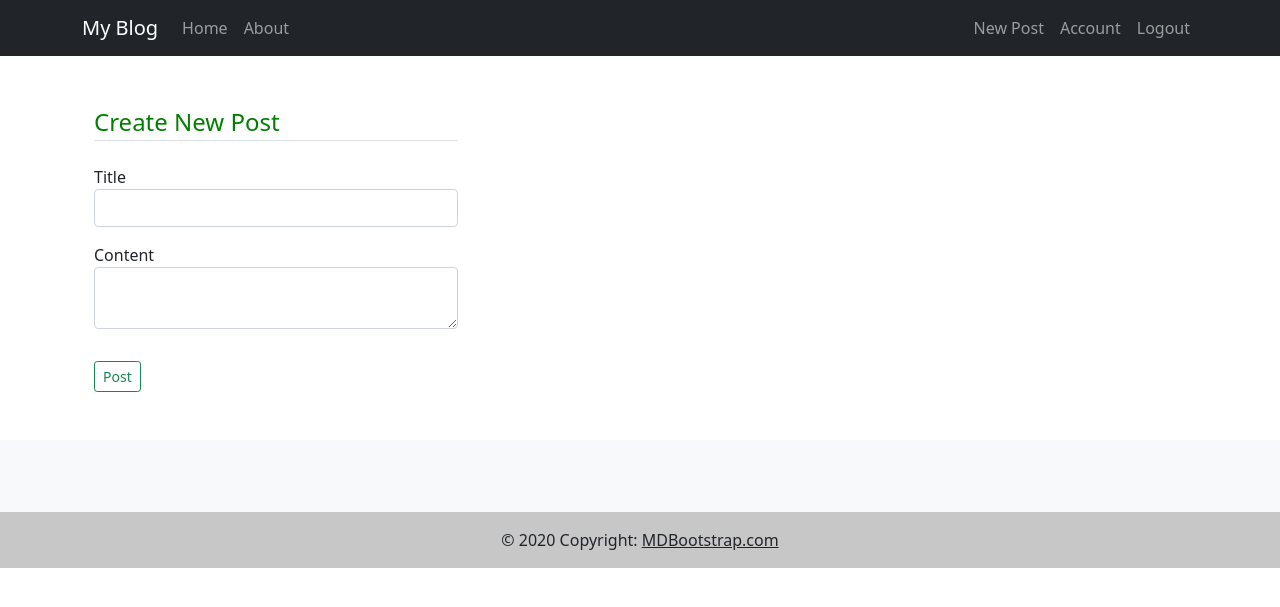
After one commit to Barnez299/flaskblog2, a Flask app: page /post/new in a window 1280 px wide. The commit adds this page. Shown: the top 607 px of the page. Run offline with Flask 2, Linux system fonts and the light colour scheme; the visitor is signed in with stand-in values (Sample User, id 1); some libraries are stand-ins or nearby versions.

Commit message:
create post route working

```diff
--- a/flaskblog2/forms.py
+++ b/flaskblog2/forms.py
@@ -1,7 +1,7 @@
 from flask_wtf import FlaskForm
 from flask_wtf.file import FileAllowed, FileField
 from flask_login import current_user
-from wtforms import StringField, PasswordField, SubmitField, BooleanField
+from wtforms import StringField, PasswordField, SubmitField, BooleanField, TextAreaField
 from wtforms.validators import DataRequired, Length, Email, EqualTo, ValidationError
 from flaskblog2.models import User, Post
 
@@ -47,3 +47,9 @@ class UpdateAccountForm(FlaskForm):
             user = User.query.filter_by(email=email.data).first()
             if user:
                 raise ValidationError("Email already exist. Please create another one")
+
+
+class PostForm(FlaskForm):
+    title = StringField(label='Title', validators=[DataRequired()])
+    content = TextAreaField(label='Content', validators=[DataRequired()])
+    submit = SubmitField(label='Post')
--- a/flaskblog2/routes.py
+++ b/flaskblog2/routes.py
@@ -3,35 +3,16 @@ import secrets
 from PIL import Image
 from flask import redirect, url_for, render_template, flash, request
 from flaskblog2 import app, db, bcrypt
-from flaskblog2.forms import LoginForm, RegistrationForm, UpdateAccountForm
+from flaskblog2.forms import LoginForm, RegistrationForm, UpdateAccountForm, PostForm
 from flaskblog2.models import User, Post
 from flask_login import login_user, current_user, logout_user, login_required
 
 
-posts = [
-    {
-        'author': 'Corey Schafer',
-        'title': 'Blog Post 1',
-        'content': 'First post content',
-        'date_posted': 'April 20, 2018'
-    },
-    {
-        'author': 'Jane Doe',
-        'title': 'Blog Post 2',
-        'content': 'Second post content',
-        'date_posted': 'April 21, 2018'
-    },
-    {
-        'author': 'Frank Doe',
-        'title': 'Blog Post 3',
-        'content': 'Third post content',
-        'date_posted': 'April 25, 2018'
-    },
-]
 
 @app.route("/")
 @app.route("/home")
 def home():
+    posts = Post.query.all()
     return render_template('home.html', title='Home', posts=posts)
 
 @app.route("/about")
@@ -105,3 +86,17 @@ def login():
 def logout():
     logout_user()
     return redirect(url_for('home'))
+
+# create new post
+
+@app.route("/post/new", methods=['GET','POST'])
+@login_required
+def new_post():
+    form = PostForm()
+    if form.validate_on_submit():
+        post = Post(title=form.title.data, content=form.content.data, author=current_user)
+        db.session.add(post)
+        db.session.commit()
+        flash('Post created successfully', category='success')
+        return redirect(url_for('home'))
+    return render_template('create_post.html', title='New Post', form=form)
--- a/flaskblog2/templates/account.html
+++ b/flaskblog2/templates/account.html
@@ -2,7 +2,7 @@
 <div class="card mb-3" style="max-width: 800px;">
     <div class="row g-0">
         <div class="col-md-4">
-            <img src="{{image_file}}" alt="...">
+            <img src="{{image_file}}" class="rounded-circle">
         </div>
         <div class="col-md-8">
             <div class="card-body">
--- a/flaskblog2/templates/base.html
+++ b/flaskblog2/templates/base.html
@@ -32,6 +32,9 @@
                     </ul>
                     <ul class="navbar-nav ms-auto">
                         {% if current_user.is_authenticated %}
+                        <li class="nav-item">
+                            <a class="nav-link" href="{{ url_for('new_post') }}">New Post</a>
+                        </li>
                         <li class="nav-item">
                             <a class="nav-link" href="{{ url_for('account') }}">Account</a>
                         </li>
--- /dev/null
+++ b/flaskblog2/templates/create_post.html
@@ -0,0 +1,23 @@
+{% extends 'base.html' %} {% block content %}
+<div class="container">
+    <div class="col-lg-4 col-md-12 mb-4 mb-md-0">
+        <form method="POST" action="" novalidate>
+            {{ form.hidden_tag() }}
+            <fieldset>
+                <legend class="border-bottom mb-4">Create New Post</legend>
+                <div class="form-group">
+                    {{form.title.label(class="form-control-label")}} {% if form.title.errors %} {{form.title(class="form-control mb-3 is-invalid")}} {% for error in form.title.errors %}
+                    <span>{{error}}</span> {% endfor%} {% else %} {{form.title(class="form-control mb-3")}} {% endif %}
+                </div>
+                <div class="form-group">
+                    {{form.content.label(class="form-control-label")}} {%if form.content.errors%} {{form.content(class="form-control mb-3 is-invalid")}} {%for error in form.content.errors%}
+                    <span>{{error}}</span> {%endfor%} {%else%} {{form.content(class="form-control mb-3")}} {%endif%}
+                </div>
+            </fieldset>
+            <div class="form-group">
+                {{ form.submit(class="btn btn-outline-success mt-3 btn-sm")}}
+            </div>
+        </form>
+    </div>
+</div>
+{% endblock %}
--- a/flaskblog2/templates/home.html
+++ b/flaskblog2/templates/home.html
@@ -5,7 +5,7 @@
         <div class="card">
             <div class="card-header">
                 <h5 class="card-title">{{post.title}}</h5>
-                <small class="text-muted author">Author:{{post.author}} on {{post.date_posted}} </small>
+                <small class="text-muted author">{{post.author.username}} ({{post.date_posted.strftime('%Y-%m-%d')}})</small>
             </div>
             <div class="card-body">
                 <p class="card-text">{{post.content}}</p>
--- a/flaskblog2/templates/login.html
+++ b/flaskblog2/templates/login.html
@@ -20,8 +20,6 @@
             </fieldset>
             <div class="form-group">
                 {{ form.submit(class="btn btn-outline-success mt-3 btn-sm")}}
-
-
             </div>
             <div class="mt-3">
                 <small class="text-muted">
@@ -33,7 +31,6 @@
                     Need An Account? <a class="ml-2" href="{{ url_for('register') }}">Sign Up Now</a>
                 </small>
             </div>
-
         </form>
     </div>
 </div>
```
